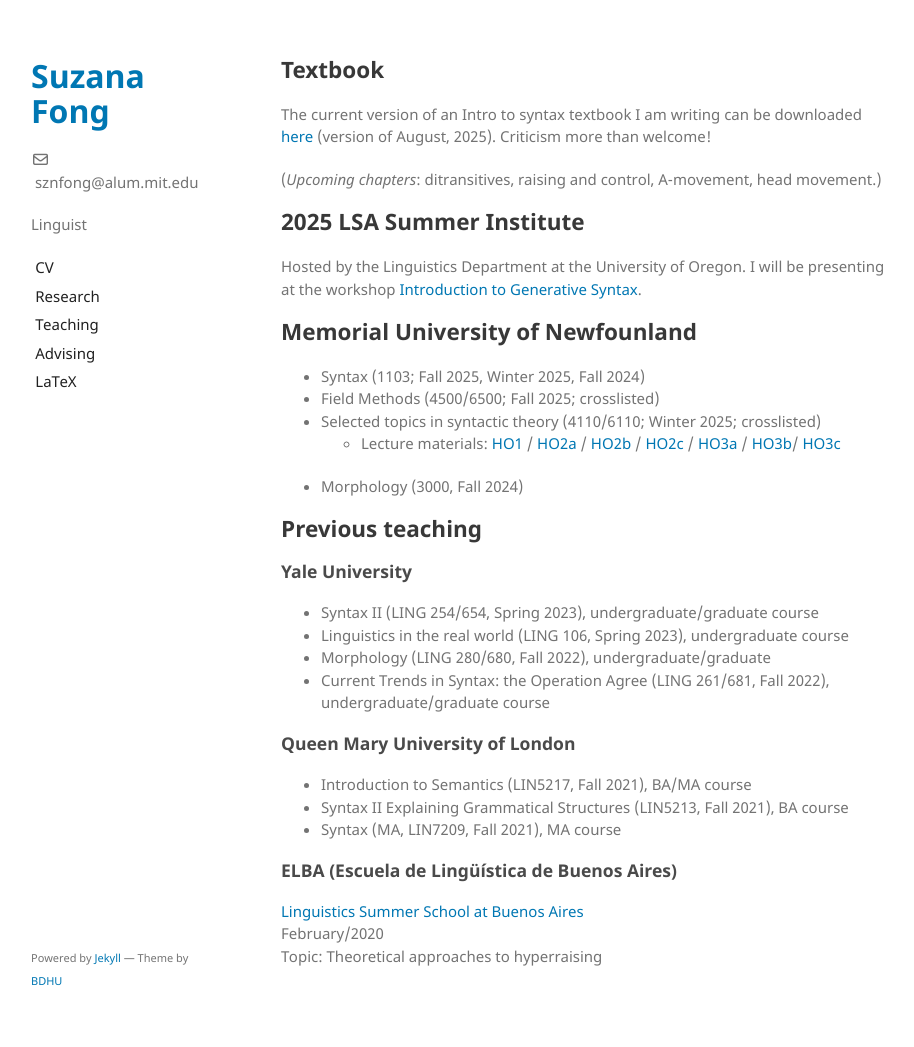
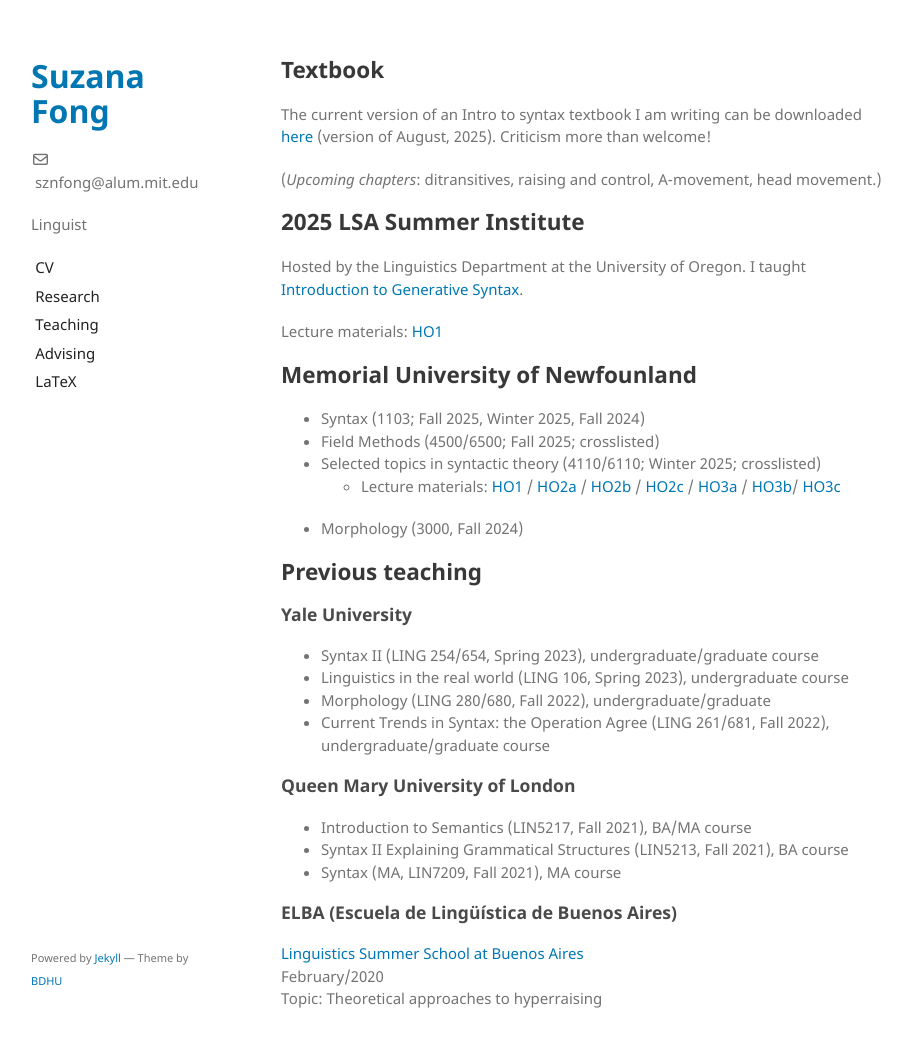
Before and after one commit to sznfng/sznfng.github.io, a Jekyll site: the page built from teaching.md, in a window 1280 px wide and 1060 px high. Shown: the top 1047 px of the window, without its empty margins (179-1093 px from the left). Built offline with Jekyll 4.4.1, drawn with Linux system fonts in a browser that asks for light colours.

Commit message:
Update teaching.md

```diff
--- a/teaching.md
+++ b/teaching.md
@@ -10,7 +10,9 @@ The current version of an Intro to syntax textbook I am writing can be downloade
 
 ## 2025 LSA Summer Institute
 
-Hosted by the Linguistics Department at the University of Oregon. I will be presenting at the workshop [Introduction to Generative Syntax](https://center.uoregon.edu/LSA/2025/program/search/detail_session.php?id=13901702).
+Hosted by the Linguistics Department at the University of Oregon. I taught [Introduction to Generative Syntax](https://center.uoregon.edu/LSA/2025/program/search/detail_session.php?id=13901702).
+
+Lecture materials: [HO1](files/intro_syntax/Intro_Generative_Syntax_LSA_2025_HO1.pdf)
 
 ## Memorial University of Newfounland
 + Syntax (1103; Fall 2025, Winter 2025, Fall 2024)
```
